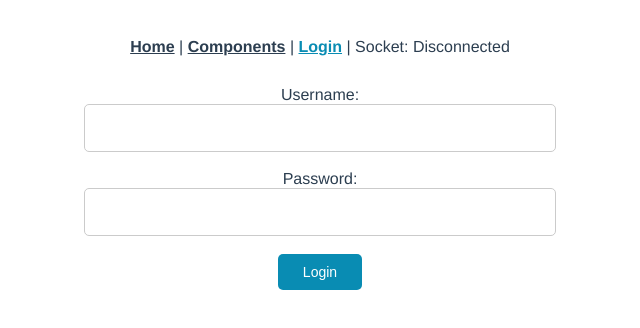
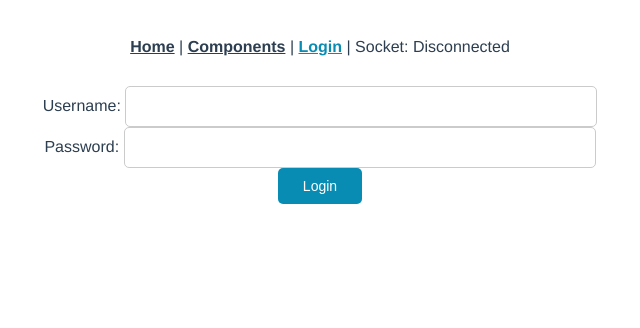
Before and after one commit to TheTimmaeh/EVA-Tischtennis, a Vue app in the folder frontend-private/: page /login in a window 1280 px wide. Shown: the top 328 px of the page, without its empty margins (320-960 px from the left). Built offline with nearby package versions, Linux system fonts and the light colour scheme.

Commit message:
Added level styling to InputField

```diff
--- a/frontend-private/src/components/InputField.vue
+++ b/frontend-private/src/components/InputField.vue
@@ -1,7 +1,5 @@
 <template>
-  <div>
-    <input :type="type" :placeholder="placeholder" :value="modelValue" :id="label" @input="$emit('update:modelValue', $event.target.value)" />
-  </div>
+  <input :class="[ props.level ]" :type="props.type" :placeholder="props.placeholder" :value="props.modelValue" :id="props.label" @input="$emit('update:modelValue', $event.target.value)" />
 </template>
 
 <script>
@@ -24,13 +22,17 @@
         type: String,
         default: '',
       },
+      level: {
+        type: String,
+        validator: (v) => ['', 'warning', 'danger'].includes(v),
+      },
     },
     emits: {
       'update:modelValue': null,
     },
     setup(props){
       return {
-        ...props,
+        props,
       }
     }
   }
@@ -39,15 +41,33 @@
 <style lang="scss" scoped>
   input {
     border: 1px solid $color-info;
-    padding: 4px 10px;
+    padding: 12px 10px;
     border-radius: 5px;
     width: 450px;
-    height: 38px;
+    // height: 38px;
 
     &:focus {
       outline: none !important;
       border-color: $color-info;
       box-shadow: 0 0 10px $color-info;
     }
+
+    // &:focus {
+    //   outline: none !important;
+    //   border-color: $color-highlight;
+    //   box-shadow: 0 0 10px $color-highlight-light;
+    // }
+
+    &.warning:focus {
+      outline: none !important;
+      border-color: $color-warning;
+      box-shadow: 0 0 10px $color-warning;
+    }
+
+    &.danger:focus {
+      outline: none !important;
+      border-color: $color-danger;
+      box-shadow: 0 0 10px $color-danger;
+    }
   }
 </style>
```
